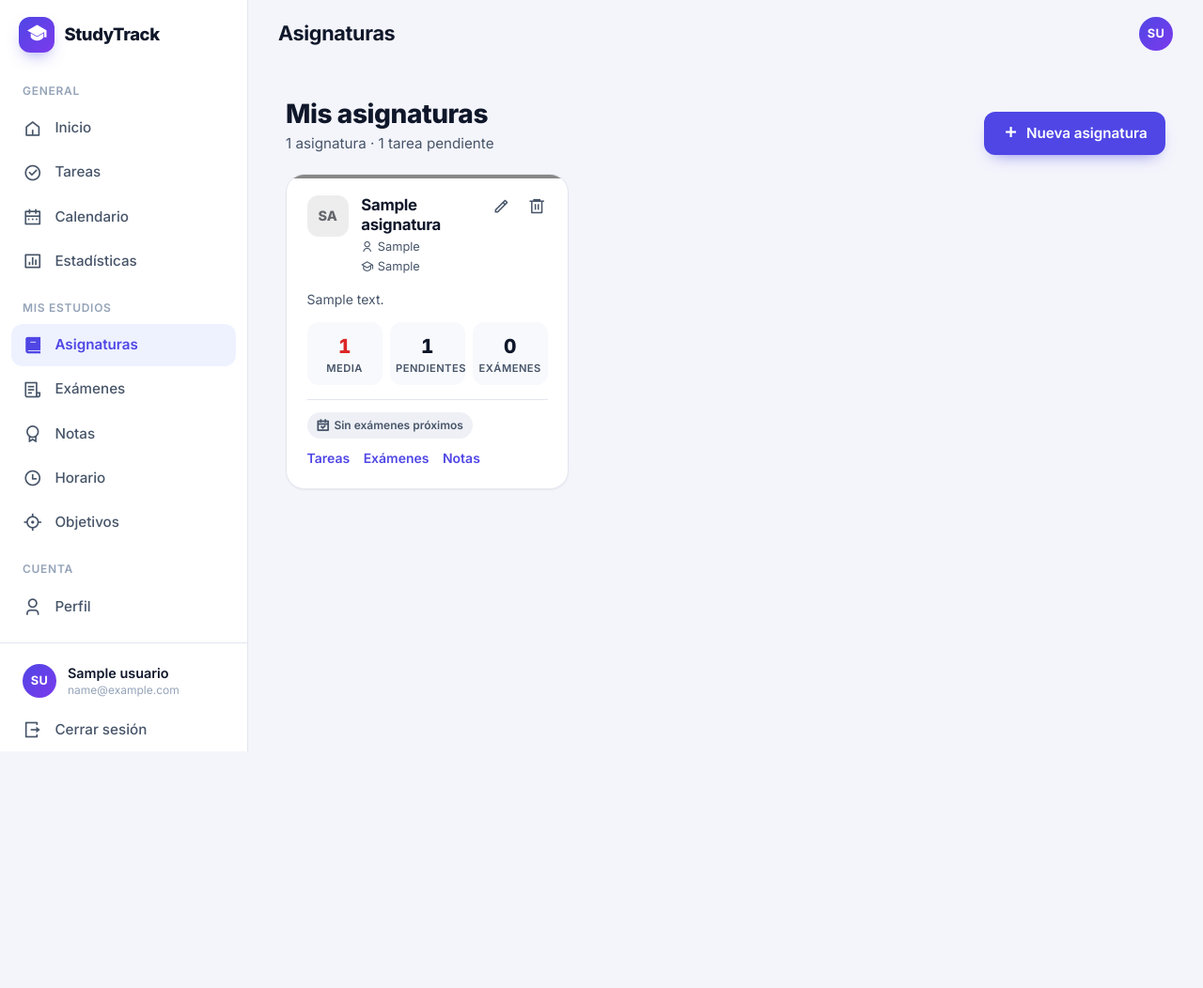
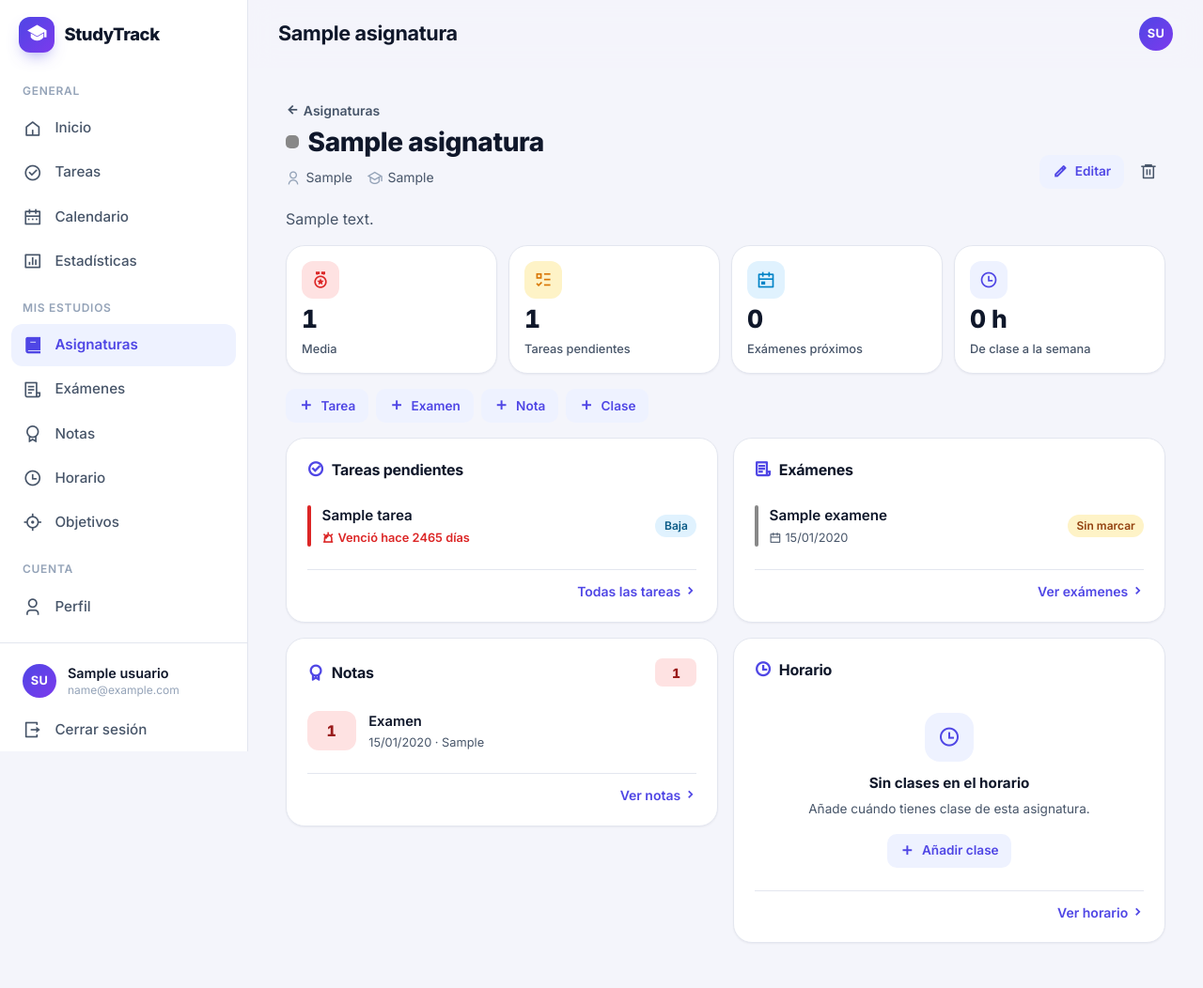
Before and after one commit to Frxnker/StudyTrack, a PHP site: page /subjects.php?action=show&id=1 in a window 1280 px wide. Shown: the whole page at 94% size. Before the commit the page ends 800 px from the top, so only its background shows below. Run offline with PHP 8.4, Linux system fonts and the light colour scheme; the visitor is signed in with stand-in values (Sample User, id 1); tables that the repository leaves empty hold one stand-in row (values such as "Sample post"); some libraries are stand-ins or nearby versions.

Commit message:
Asignaturas: vista de detalle con tareas, exámenes, notas y horario
- subjects.php?action=show&id=N (404 si no es del usuario) con media,
  tareas pendientes, exámenes próximos y horas de clase semanales.
- Tarjetas con las tareas pendientes, el próximo examen con cuenta atrás
  y el resto de exámenes, las notas con su media y las clases del horario,
  cada una con su estado vacío y enlace a la sección filtrada.
- Accesos rápidos para añadir tarea, examen, nota o clase con la
  asignatura ya elegida (schedule.php?action=new acepta ?asignatura=N).
- Borrado desde el detalle con el mismo aviso de lo que se perderá
  (subject_delete_warning).
- El nombre de cada tarjeta y los mosaicos del dashboard llevan al detalle.

Co-Authored-By: Claude Opus 5.5 <noreply@anthropic.com>

```diff
--- a/css/responsive.css
+++ b/css/responsive.css
@@ -352,7 +352,8 @@
     border-top: 0;
   }
 
-  /* Estadísticas: gráficos en dos columnas */
+  /* Estadísticas y detalle de asignatura: dos columnas */
+  .detail-grid,
   .chart-grid {
     grid-template-columns: repeat(2, minmax(0, 1fr));
   }
--- a/css/style.css
+++ b/css/style.css
@@ -2636,11 +2636,86 @@ a.stat:hover {
   border-top: 1px solid var(--c-border);
 }
 
-.subject-card__links {
-  display: flex;
-  gap: .9rem;
-  font-size: var(--fs-sm);
+/* El nombre de la tarjeta enlaza al detalle de la asignatura */
+.subject-card__name a {
+  color: inherit;
+}
+
+.subject-card__name a:hover {
+  color: var(--c-primary);
+  text-decoration: none;
+}
+
+/* --- Detalle de una asignatura --- */
+.subject-title {
+  display: flex;
+  align-items: center;
+  gap: .6rem;
+  overflow-wrap: anywhere;
+}
+
+.subject-title__mark {
+  flex-shrink: 0;
+  width: 14px;
+  height: 14px;
+  border-radius: 5px;
+  background: var(--subject);
+}
+
+.subject-desc {
+  max-width: 70ch;
+  margin-bottom: 1rem;
+  color: var(--c-text-2);
+}
+
+.quick-actions {
+  display: flex;
+  flex-wrap: wrap;
+  gap: .5rem;
+  margin-bottom: 1rem;
+}
+
+.detail-grid {
+  display: grid;
+  gap: 1rem;
+  align-items: start;
+}
+
+.detail-grid .card__footer-link {
+  display: flex;
+  justify-content: flex-end;
+  margin-top: .75rem;
+  padding-top: .75rem;
+  border-top: 1px solid var(--c-border);
+}
+
+a.grade-mini__subject {
+  color: var(--c-text);
+}
+
+a.grade-mini__subject:hover {
+  color: var(--c-primary);
+  text-decoration: none;
+}
+
+.class-mini {
+  display: flex;
+  align-items: center;
+  gap: .75rem;
+  padding: .65rem 0;
+}
+
+.class-mini__day {
+  width: 5.5rem;
+  flex-shrink: 0;
   font-weight: 600;
+}
+
+.class-mini__time {
+  flex: 1;
+  color: var(--c-text-2);
+  font-size: .875rem;
+  font-variant-numeric: tabular-nums;
 }
 
 
--- a/schedule.php
+++ b/schedule.php
@@ -146,10 +146,12 @@ if (is_post()) {
 $action = query('action');
 
 if ($action === 'new') {
-    $day = query('dia');
+    // Valores iniciales opcionales: schedule.php?action=new&dia=2&asignatura=3
+    $day     = query('dia');
+    $subject = query('asignatura');
     schedule_render_form($userId, [
         'id'            => 0,
-        'asignatura_id' => '',
+        'asignatura_id' => ctype_digit($subject) ? $subject : '',
         'dia_semana'    => isset(DAY_NAMES[(int) $day]) ? $day : (string) min((int) date('N'), 5),
         'hora_inicio'   => '',
         'hora_fin'      => '',
--- a/subjects.php
+++ b/subjects.php
@@ -3,6 +3,7 @@
  * Asignaturas: CRUD completo.
  *
  *   GET  subjects.php                    → listado en tarjetas
+ *   GET  subjects.php?action=show&id=N   → detalle: tareas, exámenes, notas y horario
  *   GET  subjects.php?action=new         → formulario de alta
  *   GET  subjects.php?action=edit&id=N   → formulario de edición
  *   POST subjects.php  action=create|update|delete
@@ -13,6 +14,9 @@ declare(strict_types=1);
 require __DIR__ . '/includes/bootstrap.php';
 require_once BASE_PATH . '/models/subject.php';
 require_once BASE_PATH . '/models/grade.php';
+require_once BASE_PATH . '/models/task.php';
+require_once BASE_PATH . '/models/exam.php';
+require_once BASE_PATH . '/models/schedule.php';
 
 require_login();
 
@@ -54,6 +58,24 @@ function subject_validate(int $userId, array $data, int $exceptId = 0): array
     }
 
     return $errors;
+}
+
+/**
+ * Texto del diálogo de borrado: qué se perderá al eliminar la asignatura.
+ * "Se borrarán también 1 examen, 3 notas y 3 clases del horario. Sus tareas se conservarán…"
+ */
+function subject_delete_warning(int $userId, int $id): string
+{
+    $related = subject_related_counts($userId, $id);
+    $lost = human_list([
+        $related['examenes'] ? plural($related['examenes'], 'examen', 'exámenes') : '',
+        $related['notas'] ? plural($related['notas'], 'nota', 'notas') : '',
+        $related['clases'] ? plural($related['clases'], 'clase del horario', 'clases del horario') : '',
+    ]);
+
+    return trim(($lost !== '' ? 'Se borrarán también ' . $lost . '. ' : '')
+        . ($related['tareas'] ? 'Sus tareas se conservarán sin asignatura. ' : '')
+        . 'Esta acción no se puede deshacer.');
 }
 
 /**
@@ -150,18 +172,48 @@ if ($action === 'edit') {
     exit;
 }
 
+if ($action === 'show') {
+    $subject = subject_find($userId, request_id());
+    if ($subject === null) {
+        abort(404);
+    }
+    $id = (int) $subject['id'];
+
+    $tasks    = task_list($userId, ['asignatura' => $id]);
+    $grades   = grade_list($userId, $id);
+    $classes  = array_values(array_filter(
+        schedule_all($userId),
+        static fn (array $class): bool => (int) $class['asignatura_id'] === $id
+    ));
+    $upcoming = exam_upcoming($userId, $id);
+
+    render('subjects/show', [
+        'pageTitle'     => $subject['nombre'],
+        'subject'       => $subject,
+        'pendingTasks'  => array_values(array_filter($tasks, static fn (array $t): bool => $t['estado'] !== 'completada')),
+        'doneCount'     => count(array_filter($tasks, static fn (array $t): bool => $t['estado'] === 'completada')),
+        'upcoming'      => $upcoming,
+        'countdown'     => $upcoming ? countdown_parts($upcoming[0]['fecha'], $upcoming[0]['hora']) : null,
+        'past'          => exam_past($userId, $id),
+        'grades'        => $grades,
+        'average'       => $grades ? array_sum(array_column($grades, 'nota')) / count($grades) : null,
+        'classes'       => $classes,
+        'weeklyMinutes' => array_sum(array_map(
+            static fn (array $c): int => time_to_minutes($c['hora_fin']) - time_to_minutes($c['hora_inicio']),
+            $classes
+        )),
+        'deleteWarning' => subject_delete_warning($userId, $id),
+        'today'         => today(),
+        'fab'           => ['href' => 'tasks.php?action=new&asignatura=' . $id, 'label' => 'Nueva tarea de esta asignatura'],
+    ]);
+    exit;
+}
+
 $subjects = subject_all_with_stats($userId);
 
 // Avisos para el diálogo de borrado: qué se perderá con cada asignatura
 foreach ($subjects as &$subject) {
-    $related = subject_related_counts($userId, (int) $subject['id']);
-    $lost = human_list([
-        $related['examenes'] ? plural($related['examenes'], 'examen', 'exámenes') : '',
-        $related['notas'] ? plural($related['notas'], 'nota', 'notas') : '',
-        $related['clases'] ? plural($related['clases'], 'clase del horario', 'clases del horario') : '',
-    ]);
-    $subject['aviso_borrado'] = ($lost !== '' ? 'Se borrarán también ' . $lost . '. ' : '')
-        . ($related['tareas'] ? 'Sus tareas se conservarán sin asignatura.' : '');
+    $subject['aviso_borrado'] = subject_delete_warning($userId, (int) $subject['id']);
 }
 unset($subject);
 
--- a/views/dashboard.php
+++ b/views/dashboard.php
@@ -148,7 +148,7 @@ $passedPct    = $gradedCount > 0 ? (int) round($passedCount / $gradedCount * 100
       <?php if ($subjects): ?>
         <div class="subject-grid">
           <?php foreach ($subjects as $subject): ?>
-            <a href="subjects.php" class="subject-tile" style="--subject: <?= e(safe_color($subject['color'])) ?>">
+            <a href="subjects.php?action=show&amp;id=<?= (int) $subject['id'] ?>" class="subject-tile" style="--subject: <?= e(safe_color($subject['color'])) ?>">
               <span class="subject-tile__name"><?= e($subject['nombre']) ?></span>
               <?php if ($subject['profesor']): ?>
                 <span class="subject-tile__teacher">
--- a/views/subjects/index.php
+++ b/views/subjects/index.php
@@ -50,7 +50,9 @@ $totalPending = array_sum(array_column($subjects, 'tareas_pendientes'));
         <header class="subject-card__header">
           <span class="subject-card__icon" aria-hidden="true"><?= e(initials($subject['nombre'])) ?></span>
           <div class="subject-card__heading">
-            <h3 class="subject-card__name" id="subject-<?= (int) $subject['id'] ?>"><?= e($subject['nombre']) ?></h3>
+            <h3 class="subject-card__name" id="subject-<?= (int) $subject['id'] ?>">
+              <a href="subjects.php?action=show&amp;id=<?= (int) $subject['id'] ?>"><?= e($subject['nombre']) ?></a>
+            </h3>
             <?php if ($subject['profesor'] || $subject['curso']): ?>
               <p class="subject-card__meta">
                 <?php if ($subject['profesor']): ?>
@@ -72,7 +74,7 @@ $totalPending = array_sum(array_column($subjects, 'tareas_pendientes'));
                 'id'       => (int) $subject['id'],
                 'label'    => 'Eliminar ' . $subject['nombre'],
                 'question' => '¿Eliminar la asignatura «' . $subject['nombre'] . '»?',
-                'text'     => trim($subject['aviso_borrado'] . ' Esta acción no se puede deshacer.'),
+                'text'     => $subject['aviso_borrado'],
             ]); ?>
           </div>
         </header>
@@ -113,11 +115,10 @@ $totalPending = array_sum(array_column($subjects, 'tareas_pendientes'));
           <?php else: ?>
             <span class="badge"><i class="ri-calendar-check-line" aria-hidden="true"></i> Sin exámenes próximos</span>
           <?php endif; ?>
-          <span class="subject-card__links">
-            <a href="tasks.php?asignatura=<?= (int) $subject['id'] ?>">Tareas</a>
-            <a href="exams.php?asignatura=<?= (int) $subject['id'] ?>">Exámenes</a>
-            <a href="grades.php?asignatura=<?= (int) $subject['id'] ?>">Notas</a>
-          </span>
+          <a href="subjects.php?action=show&amp;id=<?= (int) $subject['id'] ?>" class="card__link"
+             aria-label="Ver la asignatura <?= e($subject['nombre']) ?>">
+            Ver asignatura <i class="ri-arrow-right-s-line" aria-hidden="true"></i>
+          </a>
         </footer>
       </article>
     <?php endforeach; ?>
--- /dev/null
+++ b/views/subjects/show.php
@@ -0,0 +1,299 @@
+<?php
+/**
+ * Vista: detalle de una asignatura con sus tareas, exámenes, notas y horario.
+ *
+ * @var array      $subject        id, nombre, descripcion, profesor, curso, color
+ * @var array      $pendingTasks   Tareas sin completar (task_list)
+ * @var int        $doneCount      Tareas completadas
+ * @var array      $upcoming       Exámenes próximos (exam_upcoming)
+ * @var array|null $countdown      Cuenta atrás del más cercano
+ * @var array      $past           Exámenes pasados (exam_past)
+ * @var array      $grades         Notas (grade_list)
+ * @var float|null $average        Media de la asignatura
+ * @var array      $classes        Clases del horario
+ * @var int        $weeklyMinutes
+ * @var string     $deleteWarning  Texto del diálogo de borrado
+ * @var string     $today
+ */
+
+$id          = (int) $subject['id'];
+$color       = safe_color($subject['color']);
+$statusBadge = ['pendiente' => 'primary', 'realizado' => 'success', 'aplazado' => 'warning'];
+$nextExam    = $upcoming[0] ?? null;
+?>
+<header class="page-header">
+  <div>
+    <a href="subjects.php" class="back-link"><i class="ri-arrow-left-line" aria-hidden="true"></i> Asignaturas</a>
+    <h2 class="page-header__title subject-title" style="--subject: <?= e($color) ?>">
+      <span class="subject-title__mark" aria-hidden="true"></span><?= e($subject['nombre']) ?>
+    </h2>
+    <?php if ($subject['profesor'] || $subject['curso']): ?>
+      <ul class="meta-list mt-1">
+        <?php if ($subject['profesor']): ?>
+          <li><i class="ri-user-line" aria-hidden="true"></i> <?= e($subject['profesor']) ?></li>
+        <?php endif; ?>
+        <?php if ($subject['curso']): ?>
+          <li><i class="ri-graduation-cap-line" aria-hidden="true"></i> <?= e($subject['curso']) ?></li>
+        <?php endif; ?>
+      </ul>
+    <?php endif; ?>
+  </div>
+  <div class="page-header__actions">
+    <a href="subjects.php?action=edit&amp;id=<?= $id ?>" class="btn btn--secondary btn--sm">
+      <i class="ri-pencil-line" aria-hidden="true"></i> Editar
+    </a>
+    <?php partial('delete', [
+        'action'   => 'subjects.php',
+        'id'       => $id,
+        'label'    => 'Eliminar ' . $subject['nombre'],
+        'question' => '¿Eliminar la asignatura «' . $subject['nombre'] . '»?',
+        'text'     => $deleteWarning,
+    ]); ?>
+  </div>
+</header>
+
+<?php if ($subject['descripcion']): ?>
+  <p class="subject-desc"><?= nl2br(e($subject['descripcion'])) ?></p>
+<?php endif; ?>
+
+<section class="stats mb-2" aria-label="Resumen de la asignatura">
+  <a href="grades.php?asignatura=<?= $id ?>"
+     class="stat stat--<?= $average === null ? 'primary' : (grade_passed($average) ? 'success' : 'danger') ?>">
+    <span class="stat__icon"><i class="ri-medal-line" aria-hidden="true"></i></span>
+    <span class="stat__value"><?= e(format_grade($average)) ?></span>
+    <span class="stat__label">Media</span>
+  </a>
+  <a href="tasks.php?asignatura=<?= $id ?>&amp;estado=abiertas" class="stat stat--warning">
+    <span class="stat__icon"><i class="ri-list-check-3" aria-hidden="true"></i></span>
+    <span class="stat__value"><?= count($pendingTasks) ?></span>
+    <span class="stat__label">Tareas pendientes</span>
+  </a>
+  <a href="exams.php?asignatura=<?= $id ?>" class="stat stat--info">
+    <span class="stat__icon"><i class="ri-calendar-event-line" aria-hidden="true"></i></span>
+    <span class="stat__value"><?= count($upcoming) ?></span>
+    <span class="stat__label">Exámenes próximos</span>
+  </a>
+  <a href="schedule.php" class="stat stat--primary">
+    <span class="stat__icon"><i class="ri-time-line" aria-hidden="true"></i></span>
+    <span class="stat__value"><?= e(format_number($weeklyMinutes / 60, 1)) ?> h</span>
+    <span class="stat__label">De clase a la semana</span>
+  </a>
+</section>
+
+<nav class="quick-actions" aria-label="Añadir a esta asignatura">
+  <a href="tasks.php?action=new&amp;asignatura=<?= $id ?>" class="btn btn--secondary btn--sm">
+    <i class="ri-add-line" aria-hidden="true"></i> Tarea
+  </a>
+  <a href="exams.php?action=new&amp;asignatura=<?= $id ?>" class="btn btn--secondary btn--sm">
+    <i class="ri-add-line" aria-hidden="true"></i> Examen
+  </a>
+  <a href="grades.php?action=new&amp;asignatura=<?= $id ?>" class="btn btn--secondary btn--sm">
+    <i class="ri-add-line" aria-hidden="true"></i> Nota
+  </a>
+  <a href="schedule.php?action=new&amp;asignatura=<?= $id ?>" class="btn btn--secondary btn--sm">
+    <i class="ri-add-line" aria-hidden="true"></i> Clase
+  </a>
+</nav>
+
+<div class="detail-grid" style="--subject: <?= e($color) ?>">
+
+  <!-- Tareas pendientes -->
+  <section class="card" aria-labelledby="tasks-title">
+    <header class="card__header">
+      <h3 class="card__title" id="tasks-title"><i class="ri-checkbox-circle-line" aria-hidden="true"></i> Tareas pendientes</h3>
+      <?php if ($doneCount > 0): ?>
+        <span class="badge badge--success"><?= e(plural($doneCount, 'completada', 'completadas')) ?></span>
+      <?php endif; ?>
+    </header>
+
+    <?php if ($pendingTasks): ?>
+      <ul class="mini-list">
+        <?php foreach ($pendingTasks as $task): ?>
+          <?php
+            $due       = $task['fecha_limite'];
+            $isOverdue = $due !== null && $due < $today;
+          ?>
+          <li>
+            <a href="tasks.php?action=edit&amp;id=<?= (int) $task['id'] ?>&amp;asignatura=<?= $id ?>"
+               class="task-mini<?= $isOverdue ? ' is-overdue' : '' ?>">
+              <span class="task-mini__bar" aria-hidden="true"></span>
+              <span class="task-mini__body">
+                <span class="task-mini__title"><?= e($task['titulo']) ?></span>
+                <span class="task-mini__meta">
+                  <?php if ($due === null): ?>
+                    <span>Sin fecha</span>
+                  <?php elseif ($isOverdue): ?>
+                    <span class="task-mini__late"><i class="ri-alarm-warning-line" aria-hidden="true"></i> Venció <?= e(str_lower(relative_day($due))) ?></span>
+                  <?php else: ?>
+                    <span><i class="ri-calendar-line" aria-hidden="true"></i> <?= e(relative_day($due)) ?></span>
+                  <?php endif; ?>
+                  <?php if ($task['estado'] === 'en_progreso'): ?>
+                    <span class="task-mini__status"><i class="ri-loader-4-line" aria-hidden="true"></i> En progreso</span>
+                  <?php endif; ?>
+                </span>
+              </span>
+              <span class="badge badge--<?= ['alta' => 'danger', 'media' => 'warning', 'baja' => 'info'][$task['prioridad']] ?>">
+                <?= e(TASK_PRIORITIES[$task['prioridad']]) ?>
+              </span>
+            </a>
+          </li>
+        <?php endforeach; ?>
+      </ul>
+    <?php else: ?>
+      <?php partial('empty', [
+          'icon'        => 'ri-cup-line',
+          'title'       => 'Nada pendiente',
+          'text'        => 'No tienes tareas sin completar en esta asignatura.',
+          'actionHref'  => 'tasks.php?action=new&asignatura=' . $id,
+          'actionLabel' => 'Nueva tarea',
+          'compact'     => true,
+      ]); ?>
+    <?php endif; ?>
+    <div class="card__footer-link">
+      <a href="tasks.php?asignatura=<?= $id ?>" class="card__link">Todas las tareas <i class="ri-arrow-right-s-line" aria-hidden="true"></i></a>
+    </div>
+  </section>
+
+  <!-- Exámenes -->
+  <section class="card" aria-labelledby="exams-title">
+    <header class="card__header">
+      <h3 class="card__title" id="exams-title"><i class="ri-file-list-3-line" aria-hidden="true"></i> Exámenes</h3>
+    </header>
+
+    <?php if ($nextExam !== null): ?>
+      <p class="exam-next__name"><?= e($nextExam['nombre']) ?></p>
+      <ul class="meta-list">
+        <li><i class="ri-calendar-line" aria-hidden="true"></i> <?= e(ucfirst(format_long_date($nextExam['fecha']))) ?></li>
+        <?php if ($nextExam['hora']): ?>
+          <li><i class="ri-time-line" aria-hidden="true"></i> <?= e(format_time($nextExam['hora'])) ?></li>
+        <?php endif; ?>
+        <?php if ($nextExam['aula']): ?>
+          <li><i class="ri-map-pin-line" aria-hidden="true"></i> <?= e($nextExam['aula']) ?></li>
+        <?php endif; ?>
+      </ul>
+      <?php if ($nextExam['estado'] === 'aplazado'): ?>
+        <p class="alert alert--warning mt-1"><i class="ri-time-line" aria-hidden="true"></i> Aplazado</p>
+      <?php else: ?>
+        <div><?php partial('countdown', ['countdown' => $countdown]); ?></div>
+      <?php endif; ?>
+    <?php endif; ?>
+
+    <?php $otherExams = array_merge(array_slice($upcoming, 1), $past); ?>
+    <?php if ($otherExams): ?>
+      <ul class="mini-list<?= $nextExam !== null ? ' mt-2' : '' ?>">
+        <?php foreach ($otherExams as $exam): ?>
+          <li>
+            <a href="exams.php?action=edit&amp;id=<?= (int) $exam['id'] ?>&amp;asignatura=<?= $id ?>" class="task-mini">
+              <span class="task-mini__bar" aria-hidden="true"></span>
+              <span class="task-mini__body">
+                <span class="task-mini__title"><?= e($exam['nombre']) ?></span>
+                <span class="task-mini__meta">
+                  <span><i class="ri-calendar-line" aria-hidden="true"></i> <?= e(format_date($exam['fecha'])) ?></span>
+                </span>
+              </span>
+              <?php if ($exam['estado'] === 'pendiente' && $exam['fecha'] < $today): ?>
+                <span class="badge badge--warning">Sin marcar</span>
+              <?php else: ?>
+                <span class="badge badge--<?= $statusBadge[$exam['estado']] ?>"><?= e(EXAM_STATUSES[$exam['estado']]) ?></span>
+              <?php endif; ?>
+            </a>
+          </li>
+        <?php endforeach; ?>
+      </ul>
+    <?php elseif ($nextExam === null): ?>
+      <?php partial('empty', [
+          'icon'        => 'ri-calendar-check-line',
+          'title'       => 'Sin exámenes',
+          'text'        => 'Añade los exámenes de esta asignatura para ver la cuenta atrás.',
+          'actionHref'  => 'exams.php?action=new&asignatura=' . $id,
+          'actionLabel' => 'Añadir examen',
+          'compact'     => true,
+      ]); ?>
+    <?php endif; ?>
+    <div class="card__footer-link">
+      <a href="exams.php?asignatura=<?= $id ?>" class="card__link">Ver exámenes <i class="ri-arrow-right-s-line" aria-hidden="true"></i></a>
+    </div>
+  </section>
+
+  <!-- Notas -->
+  <section class="card" aria-labelledby="grades-title">
+    <header class="card__header">
+      <h3 class="card__title" id="grades-title"><i class="ri-award-line" aria-hidden="true"></i> Notas</h3>
+      <?php if ($average !== null): ?>
+        <span class="grade-pill grade-pill--sm grade-pill--<?= grade_passed($average) ? 'pass' : 'fail' ?>"
+              title="Media de la asignatura">
+          <?= e(format_grade($average)) ?>
+        </span>
+      <?php endif; ?>
+    </header>
+
+    <?php if ($grades): ?>
+      <ul class="mini-list">
+        <?php foreach ($grades as $grade): ?>
+          <li class="grade-mini">
+            <span class="grade-pill grade-pill--<?= grade_passed($grade['nota']) ? 'pass' : 'fail' ?>">
+              <?= e(format_grade($grade['nota'])) ?>
+            </span>
+            <span class="grade-mini__body">
+              <a href="grades.php?action=edit&amp;id=<?= (int) $grade['id'] ?>&amp;asignatura=<?= $id ?>" class="grade-mini__subject">
+                <?= e(GRADE_TYPES[$grade['tipo']] ?? $grade['tipo']) ?>
+              </a>
+              <span class="grade-mini__meta">
+                <?= e(format_date($grade['fecha'])) ?><?= $grade['comentarios'] ? ' · ' . e(truncate($grade['comentarios'], 60)) : '' ?>
+              </span>
+            </span>
+          </li>
+        <?php endforeach; ?>
+      </ul>
+    <?php else: ?>
+      <?php partial('empty', [
+          'icon'        => 'ri-award-line',
+          'title'       => 'Aún no hay notas',
+          'text'        => 'Registra tus calificaciones para calcular la media.',
+          'actionHref'  => 'grades.php?action=new&asignatura=' . $id,
+          'actionLabel' => 'Añadir nota',
+          'compact'     => true,
+      ]); ?>
+    <?php endif; ?>
+    <div class="card__footer-link">
+      <a href="grades.php?asignatura=<?= $id ?>" class="card__link">Ver notas <i class="ri-arrow-right-s-line" aria-hidden="true"></i></a>
+    </div>
+  </section>
+
+  <!-- Horario -->
+  <section class="card" aria-labelledby="classes-title">
+    <header class="card__header">
+      <h3 class="card__title" id="classes-title"><i class="ri-time-line" aria-hidden="true"></i> Horario</h3>
+    </header>
+
+    <?php if ($classes): ?>
+      <ul class="mini-list">
+        <?php foreach ($classes as $class): ?>
+          <li class="class-mini">
+            <span class="class-mini__day"><?= e(ucfirst(DAY_NAMES[(int) $class['dia_semana']])) ?></span>
+            <span class="class-mini__time">
+              <?= e(format_time($class['hora_inicio'])) ?> – <?= e(format_time($class['hora_fin'])) ?>
+              <?php if ($class['aula']): ?> · <?= e($class['aula']) ?><?php endif; ?>
+            </span>
+            <a href="schedule.php?action=edit&amp;id=<?= (int) $class['id'] ?>" class="icon-btn icon-btn--sm"
+               aria-label="Editar la clase del <?= e(DAY_NAMES[(int) $class['dia_semana']]) ?>" title="Editar">
+              <i class="ri-pencil-line" aria-hidden="true"></i>
+            </a>
+          </li>
+        <?php endforeach; ?>
+      </ul>
+    <?php else: ?>
+      <?php partial('empty', [
+          'icon'        => 'ri-time-line',
+          'title'       => 'Sin clases en el horario',
+          'text'        => 'Añade cuándo tienes clase de esta asignatura.',
+          'actionHref'  => 'schedule.php?action=new&asignatura=' . $id,
+          'actionLabel' => 'Añadir clase',
+          'compact'     => true,
+      ]); ?>
+    <?php endif; ?>
+    <div class="card__footer-link">
+      <a href="schedule.php" class="card__link">Ver horario <i class="ri-arrow-right-s-line" aria-hidden="true"></i></a>
+    </div>
+  </section>
+</div>
```
